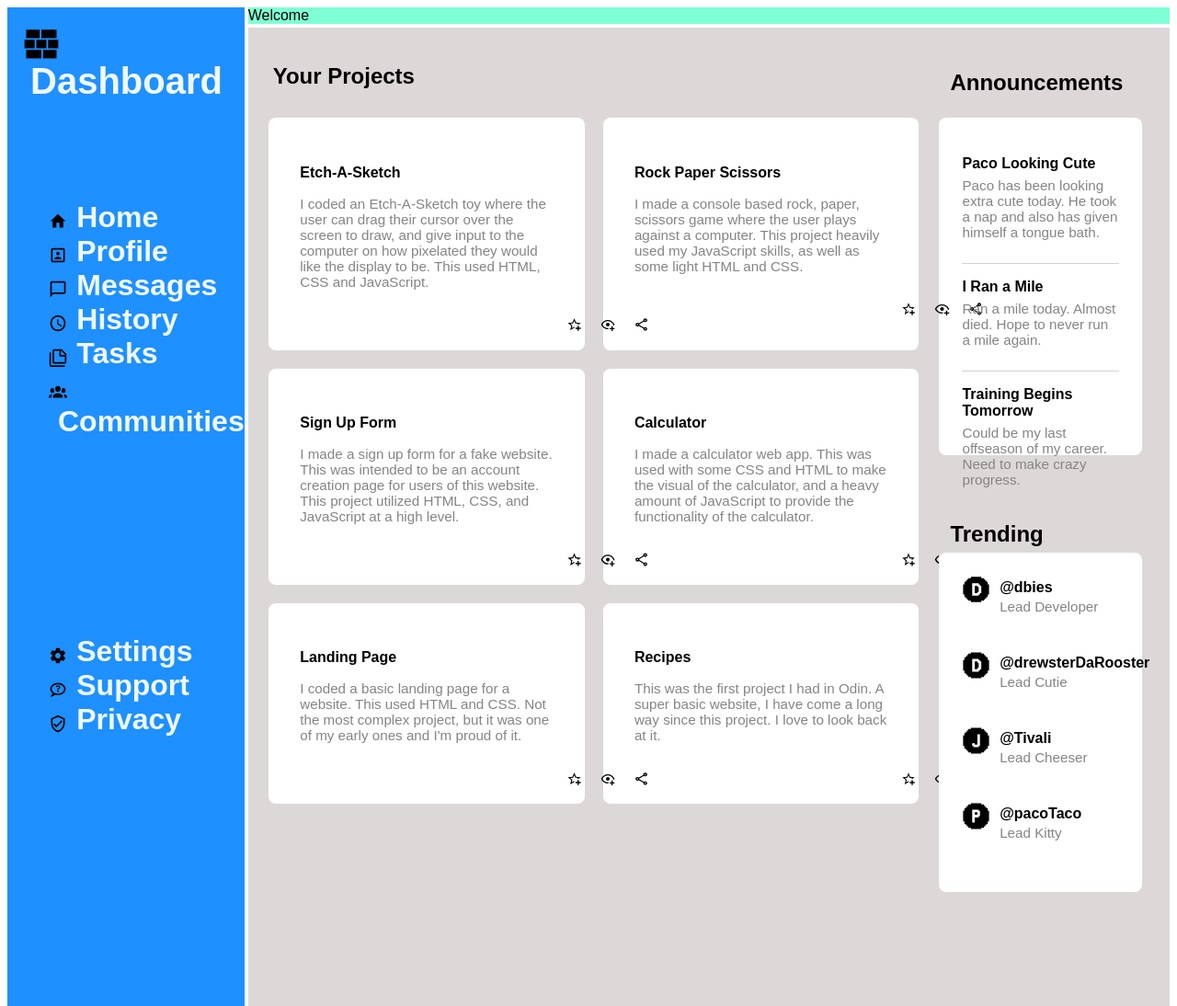
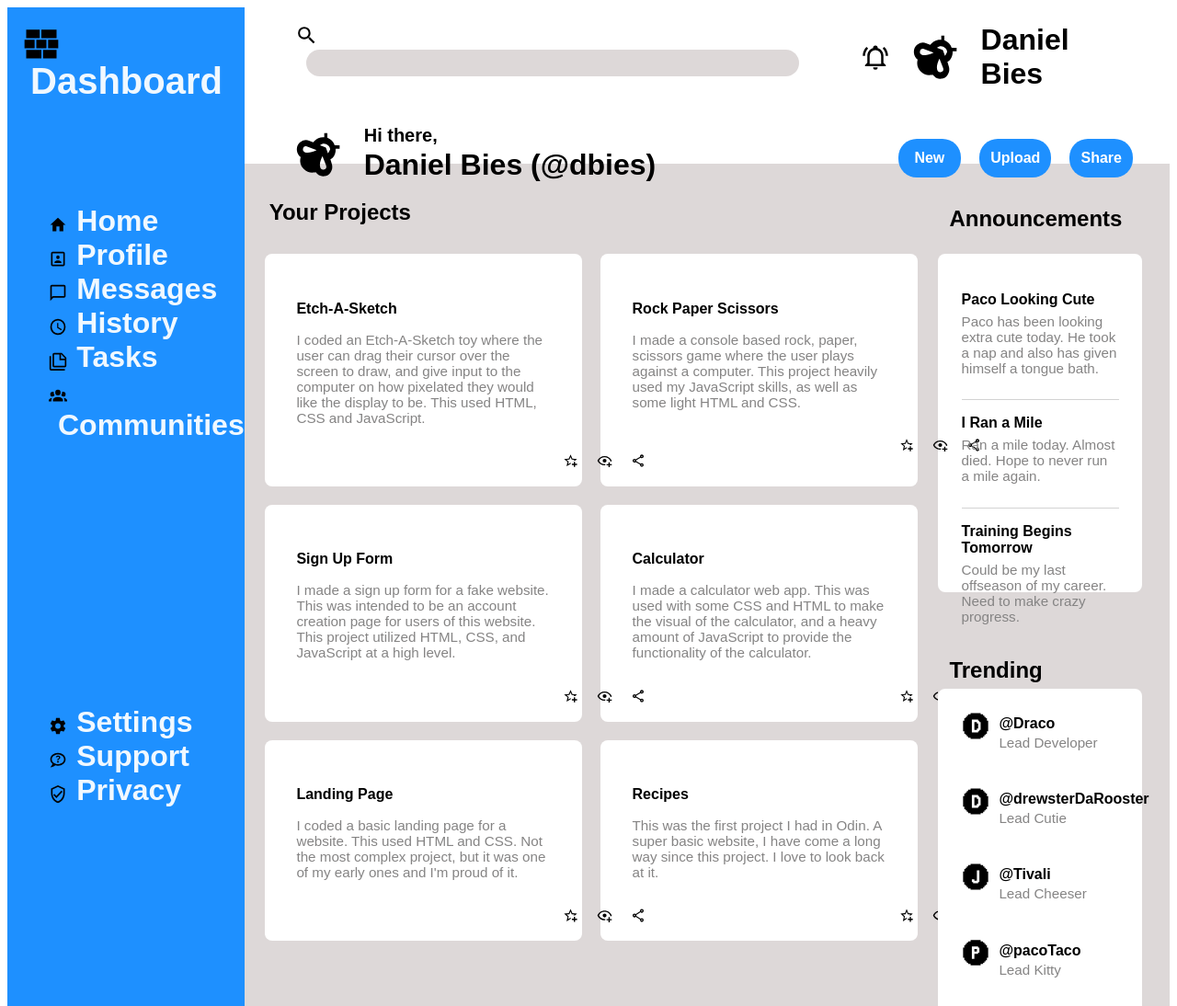
Before and after one commit to dabies/odin-admin-dashboard, a plain HTML site: page index.html in a window 1280 px wide. Shown: the top 1094 px of the page at 92% size. Drawn offline with Linux system fonts and the light colour scheme.

Commit message:
Layout and content finished.
Finally finished the layout and content of the webpage. The header has
been giving me trouble for a few days now. Will make one more commit
with some final CSS touches but the project is now 95% finished. Happy
with how it has turned out so far.

```diff
--- a/index.html
+++ b/index.html
@@ -8,7 +8,29 @@
 </head>
 <body>
     <div class="grid">
-        <header class="header">Welcome</header>
+        <header class="header">
+            <span class="search">
+                <label for="search"></label>
+                <input type="search" name="searchbar" id="search">
+            </span>
+            <div class="user">
+                <img src="logos/bell-ring-outline.svg" alt="notifications logo">
+                <img src="logos/bee.svg" alt="bee profile logo">
+                <p class="user-name">Daniel Bies</p>
+            </div>
+            <div class="welcome">
+                <img src="logos/bee.svg" alt="bee profile logo">
+                <div class="greeting">
+                    <p>Hi there,</p>
+                    <p>Daniel Bies (@dbies)</p>
+                </div>
+            </div>
+            <div class="action-buttons">
+                <button>New</button>
+                <button>Upload</button>
+                <button>Share</button>
+            </div>
+        </header>
         <div class="sidebar">
             <ul class="logo">
                 <li><img src="logos/wall.svg" alt="dashboard logo">Dashboard</li>
@@ -129,7 +151,7 @@
                     <div class="profile">
                         <img src="logos/alpha-d-fill.svg" alt="D logo">
                         <div class="profile-info">
-                            <p class="title">@dbies</p>
+                            <p class="title">@Draco</p>
                             <p class="info">Lead Developer</p>
                         </div>
                     </div>
--- a/style.css
+++ b/style.css
@@ -12,14 +12,103 @@
     display: grid;
     grid-template-columns: 1fr 4fr;
     grid-template-rows: 1fr 4fr;
-    gap: 4px;
     height: 100vh;
 }
 
 .header {
-    background-color: aquamarine;
+    background-color: --card-color;
     display: grid;
+    grid-template-columns: 2fr 1fr;
     grid-area: 1 / 2 / 2 / -1;
+    height: 170px
+}
+
+.header .user {
+    display: flex;
+    justify-content: end;
+    margin-right: 50px;
+    gap: 10px;
+    position: relative;
+    bottom: 15px;
+}
+
+.header .search {
+    display: grid;
+}
+
+input[type='search'] {
+    width: 80%;
+    line-height: 2;
+    border-radius: 20px;
+    place-self: center;
+    background-color: var(--content-bg);
+    border: none;
+    position: relative;
+    bottom: 50px;
+}
+
+header span::before {
+    content: url(/logos/magnify.svg);
+    width: 25px;
+    position: relative;
+    left: 55px;
+    top: 18px;
+}
+
+header p {
+    font-size: 2rem;
+    font-weight: bold;
+}
+
+.user img:first-child {
+    width: 30px;
+}
+
+.user img:nth-child(2) {
+    width: 80px;
+}
+
+.action-buttons {
+    display: grid;
+    align-content: start;
+    grid-template-columns: 1fr 1fr 1fr;
+    gap: 20px;
+    padding: 40px;
+    position: relative;
+    bottom: 35px;
+}
+
+header button {
+    padding: 12px;
+    border-radius: 20px;
+    background-color: dodgerblue;
+    color: white;
+    font-weight: bold;
+    font-size: 1rem;
+    border: none;
+}
+
+.welcome {
+    display: flex;
+    margin-left: 40px;
+    gap: 10px;
+    position: relative;
+    bottom: 30px;
+}
+
+.welcome img {
+    width: 80px;
+    position: relative;
+    bottom: 20px;
+}
+
+.greeting p:nth-child(1) {
+    font-size: 1.25rem;
+}
+
+.greeting p:nth-child(2) {
+    position: relative;
+    bottom: 30px;
 }
 
 .sidebar {
@@ -99,6 +188,7 @@ p.info {
 .announcements .card {
     margin-right: 30px;
     height: 60%;
+    place-content: center;
 }
 
 .announcements .article {
```
Also changed, not shown: logos/bee.svg (added).
